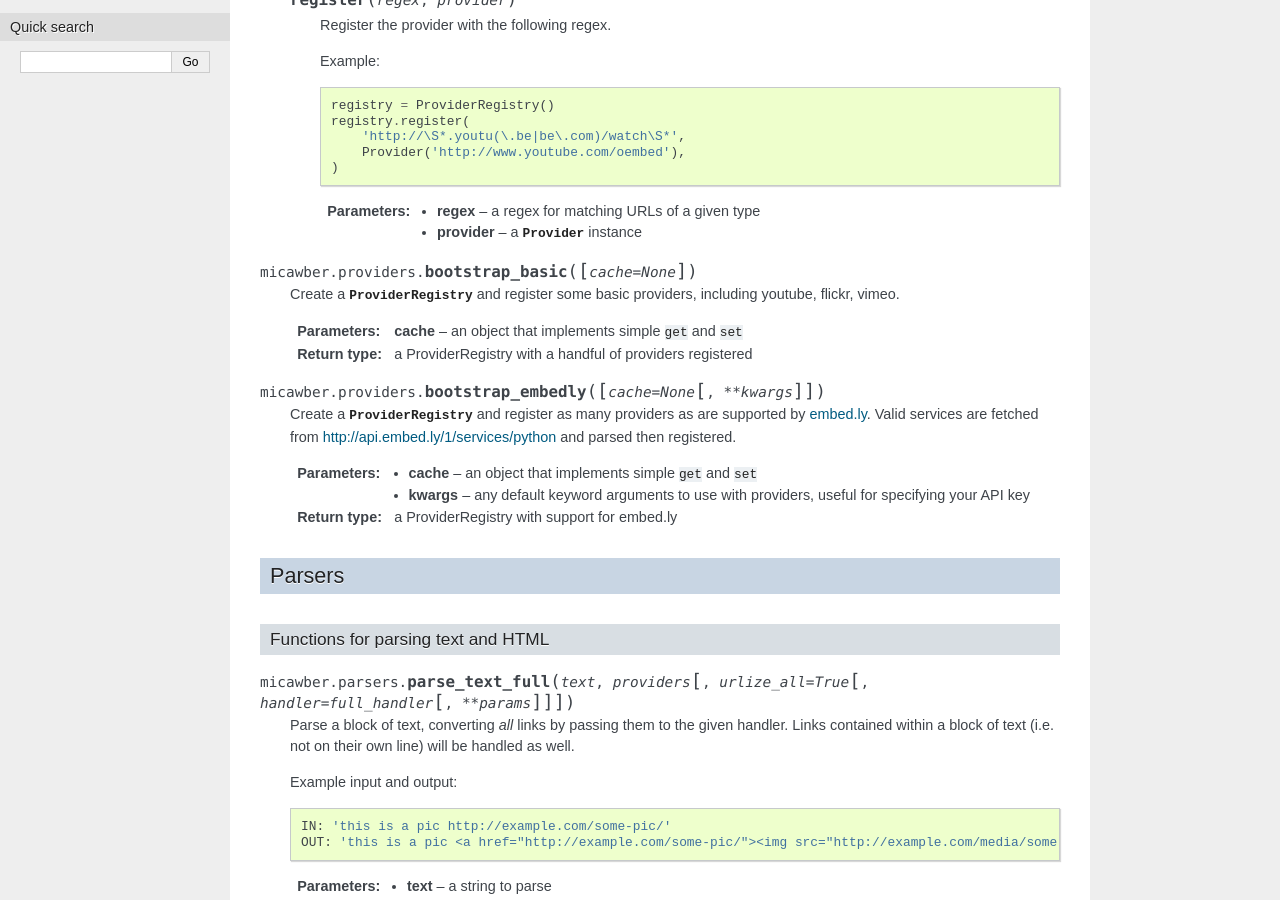
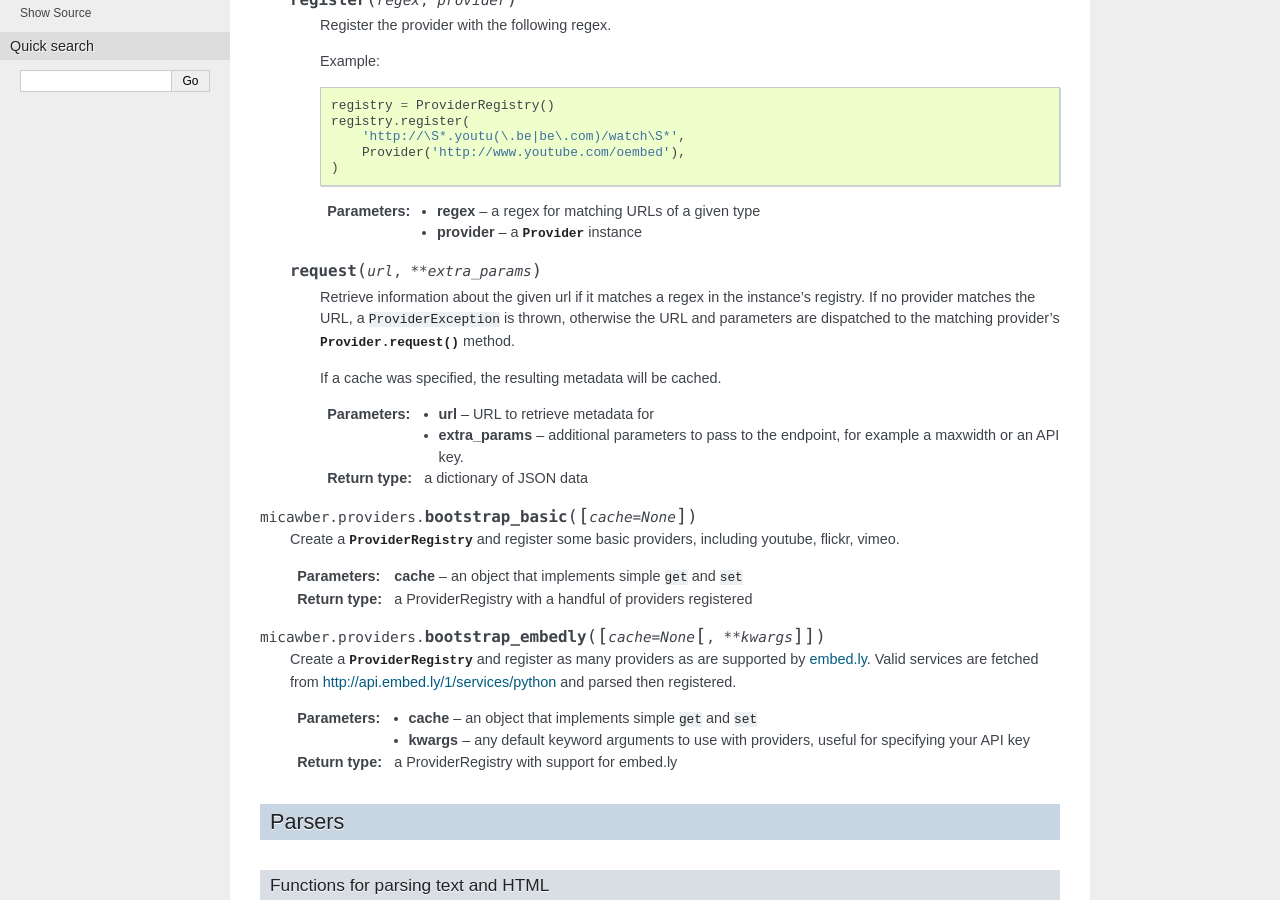
Before and after one commit to coleifer/micawber, a Sphinx documentation site: the page built from docs/api.rst, in a window 1280 px wide and 900 px high, scrolled down 773 px. Built offline with Sphinx 7.4.7, drawn with Linux system fonts in a browser that asks for light colours; some of the changed text lies outside the part shown.

Commit message:
Adding docs on ProviderRegistry.request

```diff
--- a/docs/api.rst
+++ b/docs/api.rst
@@ -65,6 +65,20 @@
 
         :param regex: a regex for matching URLs of a given type
         :param provider: a :py:class:`Provider` instance
+
+    .. py:method:: request(url, **extra_params)
+
+        Retrieve information about the given url if it matches a regex in
+        the instance's registry.  If no provider matches the URL, a ``ProviderException``
+        is thrown, otherwise the URL and parameters are dispatched to the matching
+        provider's :py:meth:`Provider.request` method.
+
+        If a cache was specified, the resulting metadata will be cached.
+
+        :param url: URL to retrieve metadata for
+        :param extra_params: additional parameters to pass to the endpoint, for
+            example a maxwidth or an API key.
+        :rtype: a dictionary of JSON data
 
 .. py:function:: bootstrap_basic([cache=None])
 
```
